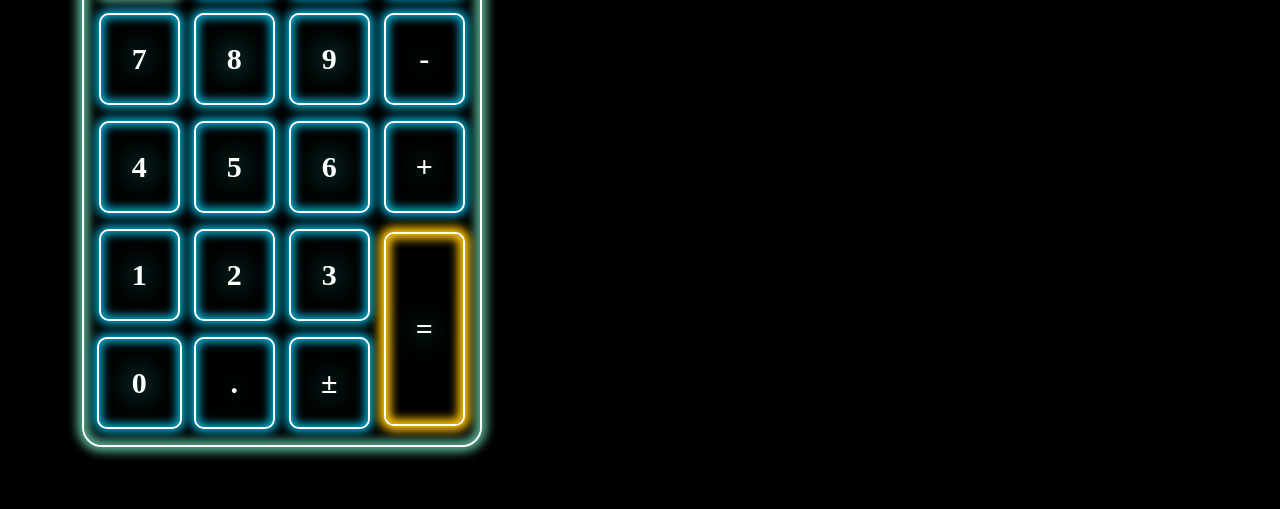
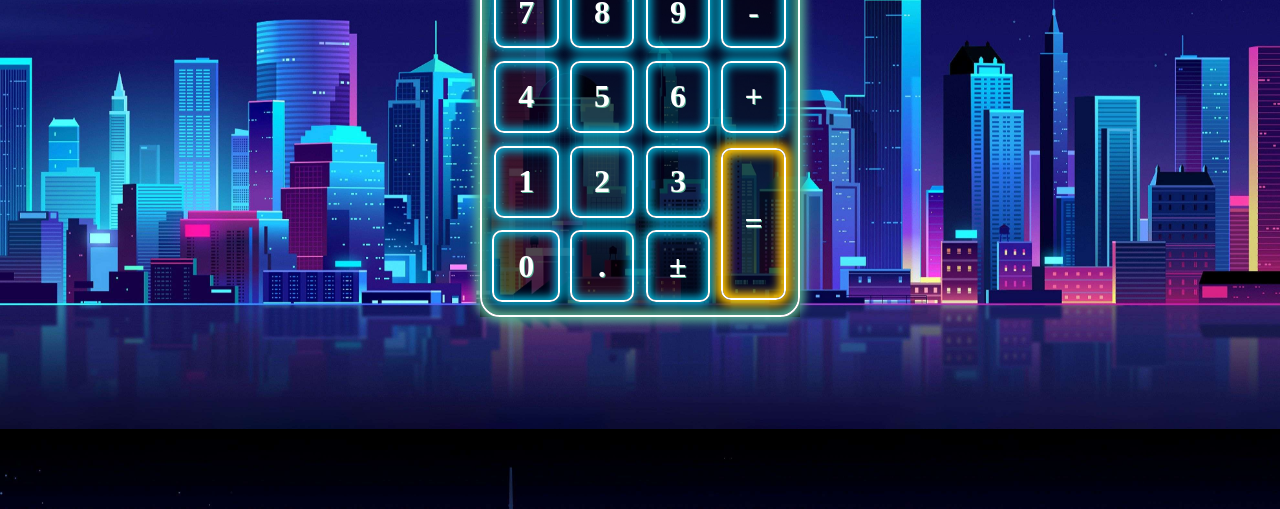
Before and after one commit to haoxle/CalculatorProject, a plain HTML site: page index.html in a window 1280 px wide. Shown: the part 291-800 px from the top of the page. Drawn offline with Linux system fonts and the light colour scheme.

Commit message:
background added centered and transparent box add

```diff
--- a/Style/style.scss
+++ b/Style/style.scss
@@ -5,17 +5,28 @@
 
 * {
   box-sizing: border-box;
-  margin: 2%;
+  margin: 0;
   padding: 0;
-  background-color: black;
 }
+body {
+  background-image: url(./wp9119050.jpg);
+  background-size: cover;
+  height: 100%;
+  width: 100%;
+  main {
+    margin-top: 5%;
+    display: flex;
+    align-items: center;
+    justify-content: center;
+  }
+  section {
+    height: 100%;
+    width: 40vh;
+    background-color: rgba(0, 0, 0, 0.7);
 
-section {
-  height: 50vh;
-  width: 50vh;
     .calculatorGrid {
-    height: 70vh;
-    width: 50vh;
+      height: 55vh;
+      width: 40vh;
       display: grid;
       grid-template:
     // "gbbb gbbb gbbb gbbb"
@@ -49,9 +60,9 @@ section {
       align-items: center;
       justify-content: center;
       text-align: center;
-    font-size: 30px;
+      font-size: 4vh;
       font-weight: 800;
-    text-shadow: 0px 0px 30px $color-quinary, 0px 0px 30px $color-quinary;
+      text-shadow: 1px 1px $color-quaternary;
     }
     #gbbb {
       grid-area: gbbb;
@@ -59,7 +70,7 @@ section {
       box-shadow: 0 0 10px 5px $color-secondary inset,
         0 0 10px 5px $color-secondary;
       width: 100%;
-    height: 30%;
+      height: 13vh;
       border-radius: 20px 20px 0 0;
       text-shadow: 0 0 10px $color-primary, 0 0 10px $color-primary;
       display: flex;
@@ -67,6 +78,7 @@ section {
       align-items: flex-end;
       padding: 0 3% 2% 0;
       font-size: 50px;
+      // margin-top: -20%;
     }
 
     #gbac {
@@ -129,7 +141,9 @@ section {
     }
     #gbequals {
       grid-area: gbequals;
-    box-shadow: 0 0 10px 5px $color-tertiary inset, 0 0 10px 5px $color-tertiary;
+      box-shadow: 0 0 10px 5px $color-tertiary inset,
+        0 0 10px 5px $color-tertiary;
       height: 90%;
     }
   }
+}
--- a/index.html
+++ b/index.html
@@ -8,6 +8,7 @@
     <link rel="stylesheet" href="./Style/style.css" />
   </head>
   <body>
+    <main>
       <section>
         <div class="calculatorButton" id="gbbb">blank box</div>
         <div class="calculatorGrid">
@@ -32,6 +33,7 @@
           <div class="calculatorButton" id="gbequals">=</div>
         </div>
       </section>
+    </main>
   </body>
   <script src="./app.js"></script>
 </html>
```
Also changed, not shown: Style/style.css, Style/wp9119050.jpg (added), 1 other file. Lines whose indentation alone changed are shown as unchanged.
